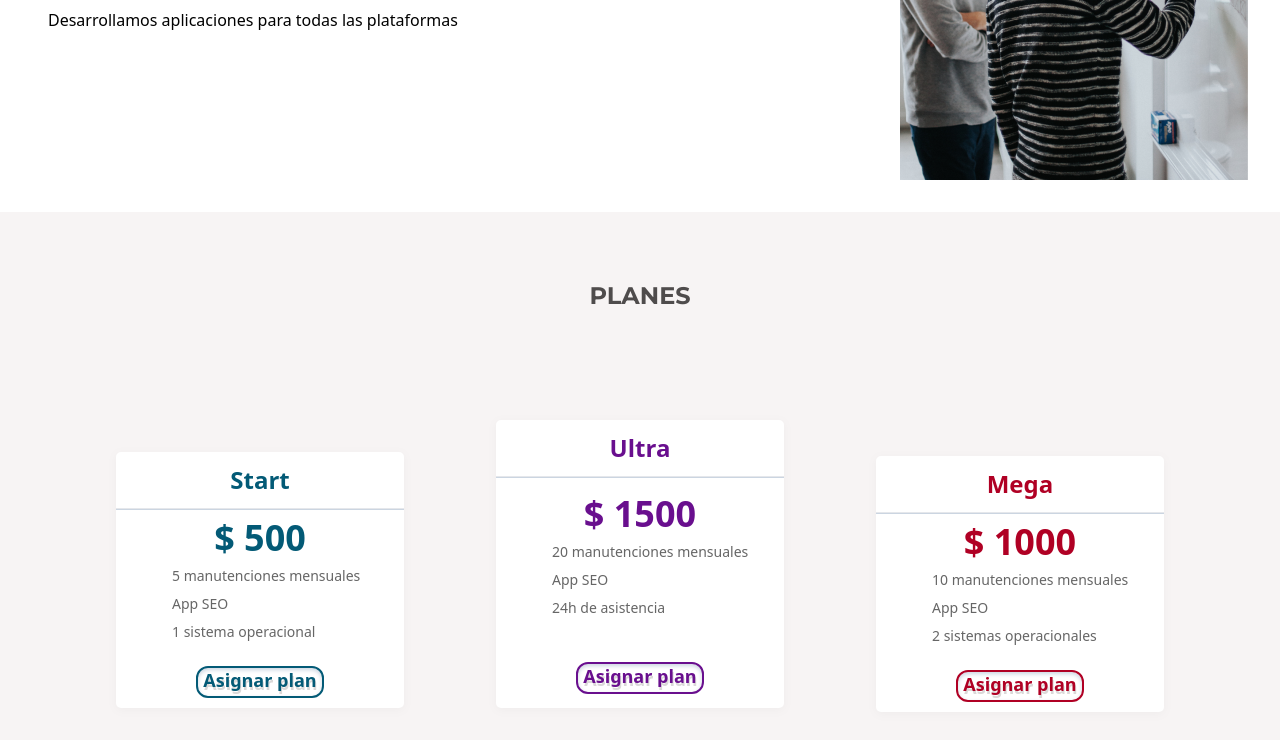
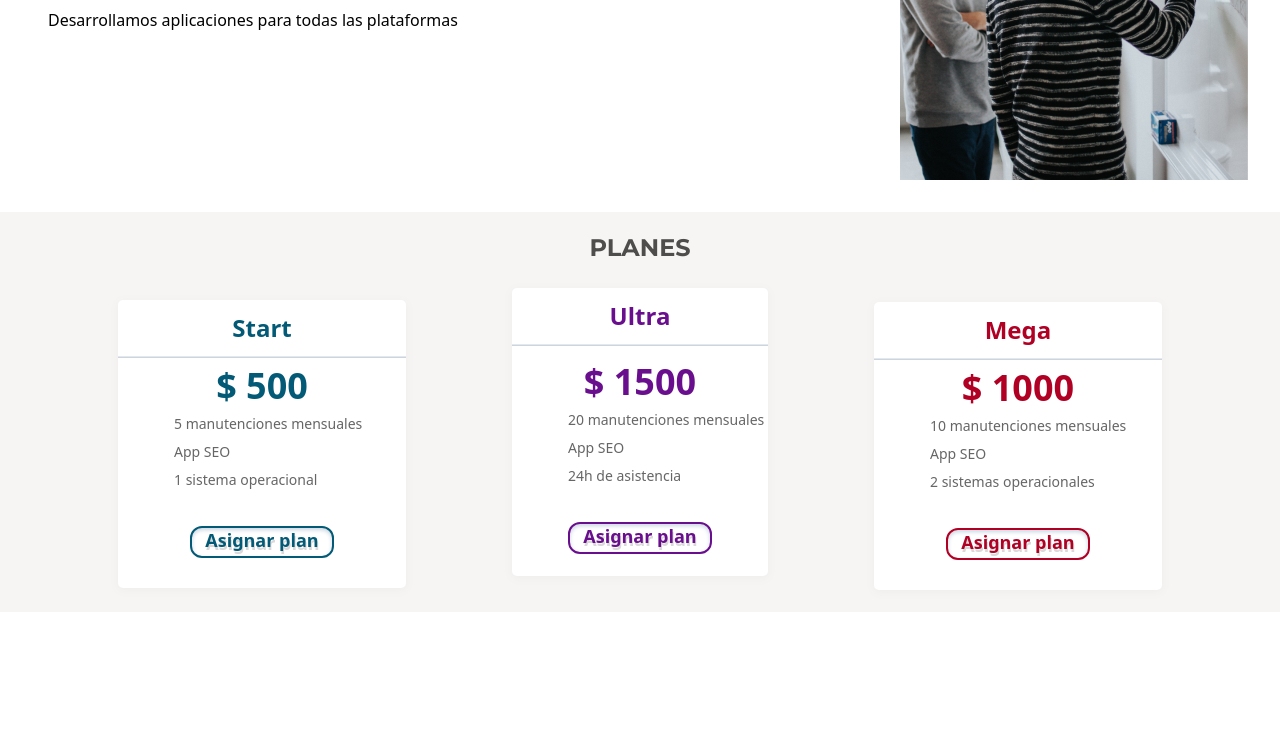
Before and after one commit to barajash70/Apeperia-Responsive, a website built with webpack: page src/index.html in a window 1280 px wide. Shown: the part 1979-2719 px from the top of the page. After the commit the page ends 2591 px from the top, so only its background shows below. Built offline with nearby package versions, Linux system fonts and the light colour scheme.

Commit message:
Ajustando botones de  Planes

```diff
--- a/src/index.html
+++ b/src/index.html
@@ -93,7 +93,7 @@
           </div>
 
           <h2 class="ml-16 font-normal text-base leading-5">
-            Focamos en el pequeño y médio empreendedor, ofrecemos servicios de calidad con precios accesibles.
+            Nos enfocamos en el pequeño y médio emprendedor, ofrecemos servicios de calidad con precios accesibles.
 
           </h2>
 
@@ -173,18 +173,19 @@
 
 
 
-    <section class=" bg-cenizaclaro p-8 bg-cover flex flex-col">
+    <section class=" bg-cenizaclaro p-4 bg-cover flex flex-col">
 
       <div>
-        <div class="flex flex-col items-center font-monserrat font-bold text-2xl leading-6 text-ceniza mt-10">
+        <div class="flex flex-col items-center font-monserrat font-bold text-2xl leading-6 text-ceniza  mt-4 lg:mt-2">
           <p>PLANES</p>
         </div>
       </div>
 
 
-      <div class="flex flex-col flex-wrap items-center justify-center lg:flex-row lg:justify-evenly lg:gap-2 ">
+      <div class="flex flex-col flex-wrap items-center justify-center lg:flex-row lg:justify-evenly lg:gap-1 ">
 
-        <div class="cards  bg-white w-60 md:w-72 h-64 mb-2 mt-5 lg:mt-36">
+        <div class="cards  bg-white w-72 h-64 md:w-80 lg:w-72 lg:h-72 mb-2 mt-5 lg:mt-10">
+
           <p class="flex flex-wrap justify-center font-sans font-bold text-2xl leading-6 text-verde text-center p-4">Start</p>
           <hr class="---- bg-full h-0.5 bg-slate-300">
           <p class="flex flex-wrap justify-center font-sans font-bold text-4xl leading-6 text-verde text-center mt-4">$ 500
@@ -197,7 +198,7 @@
           </div>
 
           <div class="flex justify-center">
-            <div class="shadow-slate-300 shadow-inner my-5 block border-2 border-spacing-96 rounded-xl border-verde w-32 h-8">
+            <div class="shadow-slate-300 shadow-inner m-2 mt-2 lg:m-8 block border-2 border-spacing-96 rounded-xl border-verde w-32 h-8 lg:w-36">
               <a class=" textShadow text-verde  my-1 font-semibold text-lg block text-center leading-4 " href="#">Asignar
                 plan</a>
             </div>
@@ -208,7 +209,8 @@
 
 
 
-        <div class="cards bg-white w-60 md:w-72 h-64 mb-2 lg:h-72 mt-5 lg:mt-28 ">
+        <div class="cards bg-white w-72 h-64 md:w-80  mb-2 lg:w-64 lg:h-72 mt-5 lg:mt-4 ">
+
           <p class="flex flex-wrap justify-center font-sans font-bold text-2xl leading-6 text-lila text-center p-4">Ultra</p>
           <hr class="---- bg-full h-0.5 bg-slate-300">
           <p class="flex flex-wrap justify-center font-sans font-bold text-4xl leading-6 text-lila text-center mt-4 lg:mt-6">$ 1500
@@ -222,7 +224,7 @@
 
 
           <div class="flex justify-center">
-            <div class="shadow-slate-300 shadow-inner my-5 lg:mt-10 block border-2 border-spacing-96 rounded-xl border-lila w-32 h-8">
+            <div class="shadow-slate-300 shadow-inner m-2 lg:m-8 block border-2 border-spacing-96 rounded-xl border-lila w-32 h-8 lg:w-36">
               <a class=" textShadow text-lila  my-1  font-semibold text-lg block text-center leading-4 " href="#">Asignar
                 plan</a>
             </div>
@@ -231,7 +233,8 @@
 
         </div>
 
-        <div class="cards bg-white w-60 md:w-72 h-64 mt-5 lg:mt-36  ">
+        <div class="cards bg-white w-72 h-64 md:w-80 lg:w-72 lg:h-72 mb-1 mt-5 lg:mt-10 ">
+
           <p class="flex flex-wrap justify-center font-sans font-bold text-2xl leading-6 text-rojointenso text-center p-4">
             Mega</p>
           <hr class="---- bg-full h-0.5 bg-slate-300">
@@ -246,7 +249,7 @@
 
           <div class="flex justify-center">
             <div
-              class="shadow-slate-300 shadow-inner my-5 block border-2 border-spacing-96 rounded-xl border-rojointenso w-32 h-8">
+              class="shadow-slate-300 shadow-inner m-2 lg:m-8 block border-2 border-spacing-96 rounded-xl border-rojointenso w-32 h-8 lg:w-36">
               <a class=" textShadow text-rojointenso  my-1 font-semibold text-lg block text-center leading-4 " href="#">Asignar
               plan</a>
             </div>
```
